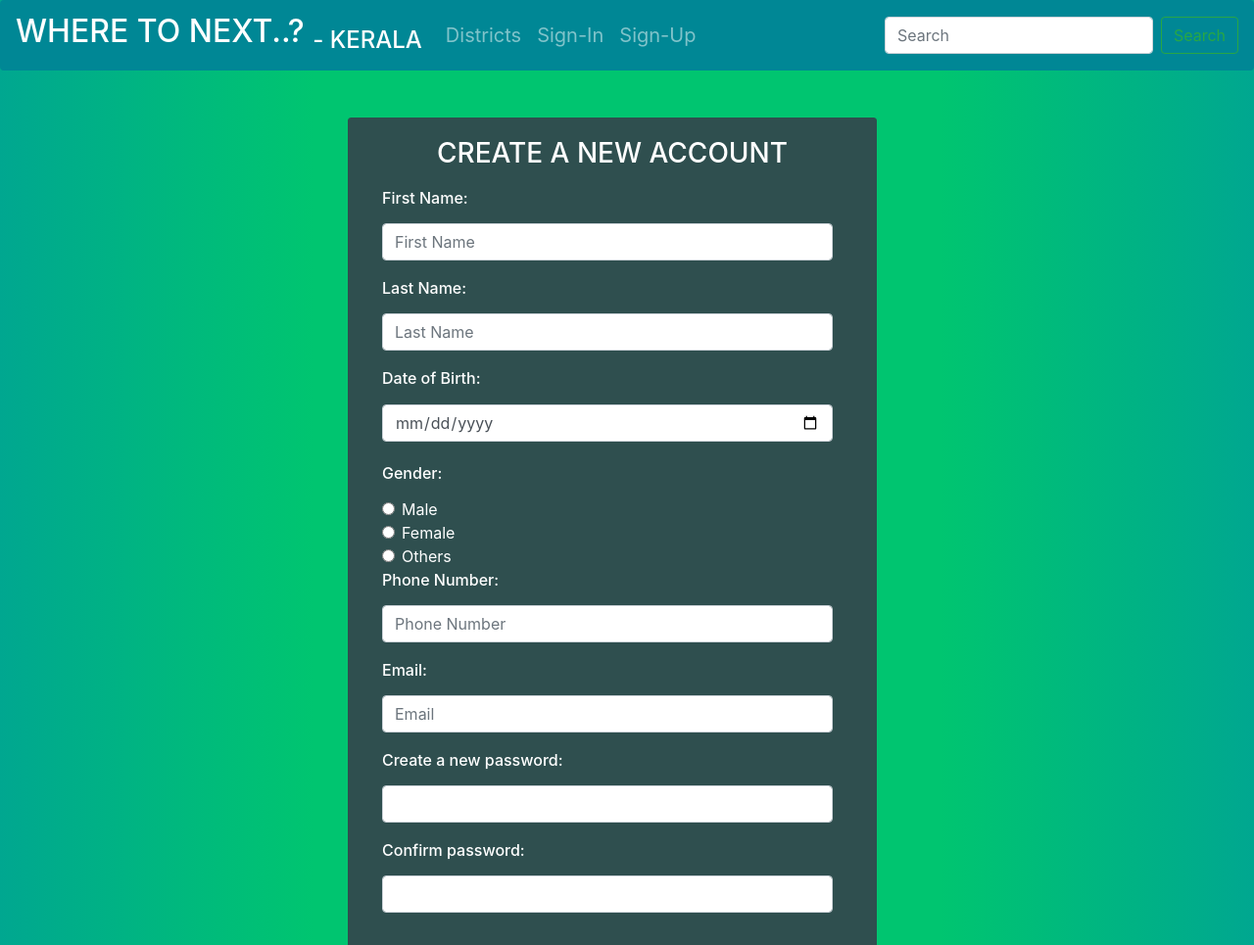
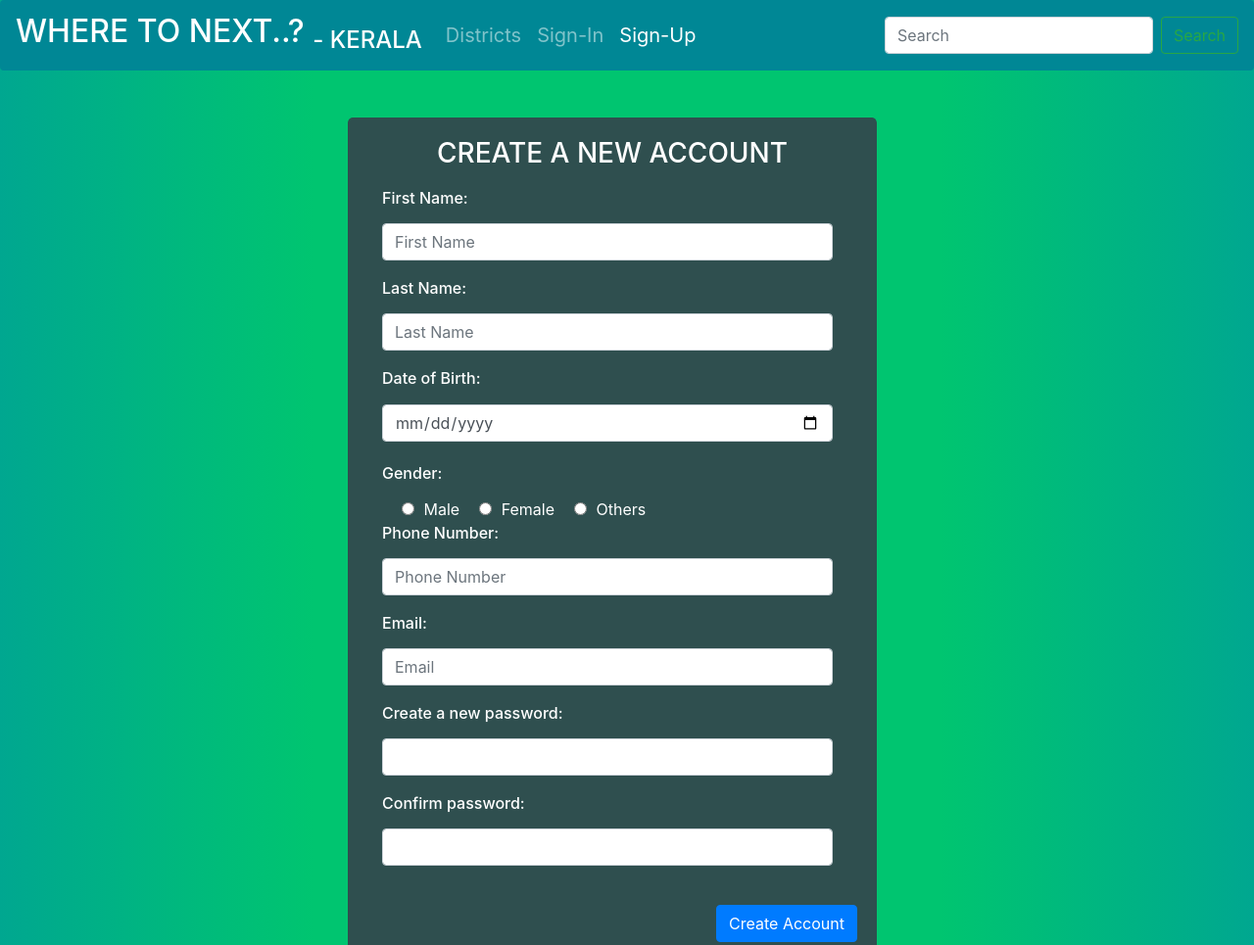
Before and after one commit to sarathChandran94/keralaTourismproject, a plain HTML site: page sign_up.html in a window 1280 px wide. Shown: the top 965 px of the page at 98% size. Drawn offline with nearby package versions, Linux system fonts and the light colour scheme.

Commit message:
some minor changes

```diff
--- a/sign_up.html
+++ b/sign_up.html
@@ -6,7 +6,7 @@
     <meta name="author" content="Sarath C - FSD, Koratty Batch">
     <meta name="keywords" content="Kerala Tourism,Tourism,Kerala">
     <title>Kerala Tourism -a project for ICTAK</title>
-    <link rel="stylesheet" href="/css/index.css">
+    <link rel="stylesheet" href="css/index.css">
     <link rel="stylesheet" href="https://stackpath.bootstrapcdn.com/bootstrap/4.4.1/css/bootstrap.min.css" integrity="sha384-Vkoo8x4CGsO3+Hhxv8T/Q5PaXtkKtu6ug5TOeNV6gBiFeWPGFN9MuhOf23Q9Ifjh" crossorigin="anonymous">
 	<link rel="stylesheet" href="https://cdnjs.cloudflare.com/ajax/libs/animate.css/3.7.2/animate.min.css">
 
@@ -57,7 +57,7 @@
 			</div>
             </li>
             <li class="nav-item">
-              <a class="nav-link btn-lg" href="sign_up.html">Sign-Up</a>
+              <a class="nav-link btn-lg active" href="sign_up.html">Sign-Up</a>
             </li>
           </ul>
           <form class="form-inline my-2 my-lg-0">
@@ -71,10 +71,10 @@
 
     <div class="container ">
 
-      <form class="row col-md-12 py-5 justify-content-center" id="myForm" action="sign_in.html" onsubmit="return formValidate()">
+      <form class="row col-md-12 py-5 justify-content-center" id="myForm" action="sign_in.html" onsubmit="return formValidate()" >
 
 
-        <fieldset class="card-header col-md-6 text-white" id="form" >
+        <fieldset class=" card-header col-md-6 text-white rounded-lg" id="form" onmouseover="shadowEffectOn()" onmouseout="shadowEffectOff()">
 
 			<div class="p-2 text-center">
 				<h3>CREATE A NEW ACCOUNT</h3>
@@ -82,28 +82,28 @@
 
 			<div class="form-row col-md-12 justify-content-center">
 				<div class="form-group col-md-12">
-				<label for="fName"><h6>First Name:</h6></label>
-				<input type="text" class="form-control" id="fName" placeholder="First Name" required>
+					<label for="fName"><h6>First Name:</h6></label>
+					<input type="text" class="form-control" id="fName" placeholder="First Name" required>
 				</div>
 			</div>
 
 			<div class="form-row col-md-12 justify-content-center">
 				<div class="form-group col-md-12">
-				<label for="lName"><h6>Last Name:</h6></label>
-				<input type="text" class="form-control" id="lName" placeholder="Last Name" required>
+					<label for="lName"><h6>Last Name:</h6></label>
+					<input type="text" class="form-control" id="lName" placeholder="Last Name" required>
 				</div>
 			</div>
 
 			<div class="form-row col-md-12 justify-content-center">
 				<div class="form-group col-md-12">
-				<label for="dob"><h6>Date of Birth:</h6></label>
-				<input type="date" class="form-control" id="dob" placeholder="DD/MM/YYYY" required>
+					<label for="dob"><h6>Date of Birth:</h6></label>
+					<input type="date" class="form-control" id="dob" placeholder="DD-MM-YYYY" required>
 				</div>
 			</div>
 
-			<div class="row col-md-12">
+			<div class="form-row col-md-12">
 				<legend class="col-form-label col-md-2"><h6>Gender:</h6></legend>
-				<div class="col-md-12">
+				<div class="col-md-12 form-check-inline">
 					<div class="form-check">
 						<input class="form-check-input" type="radio" name="gridRadios" id="gridRadios1" value="option1" required>
 						<label class="form-check-label" for="gridRadios1">Male</label>
@@ -118,6 +118,18 @@
 					</div>
 				</div>
 			</div>
+
+			<!-- <div class="form-row col-md-12 justify-content-center">
+				<div class="form-group col-md-12">
+					<label for="inputGender"><h6>Gender:</h6></label>
+					<select id="inputGender" class="form-control">				// not-able to validate
+						<option selected required>Choose...</option>
+						<option value="1" required>Male</option>
+						<option value="2" required>Female</option>
+						<option value="3" required>Others</option>
+					</select>
+				</div>
+			  </div> -->
 
 			<div class="form-row col-md-12 justify-content-center">
 				<div class="form-group col-md-12">
```
